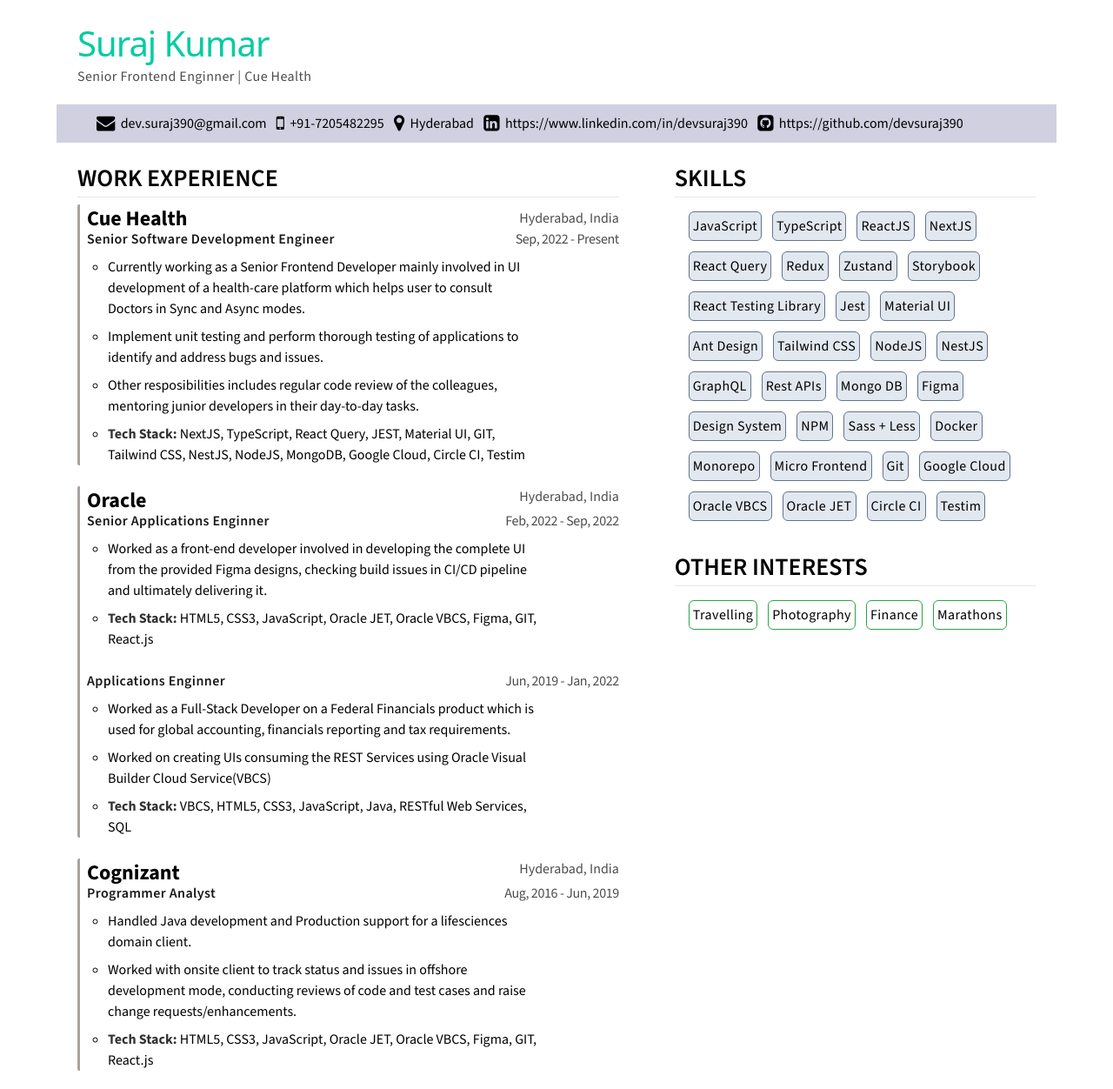
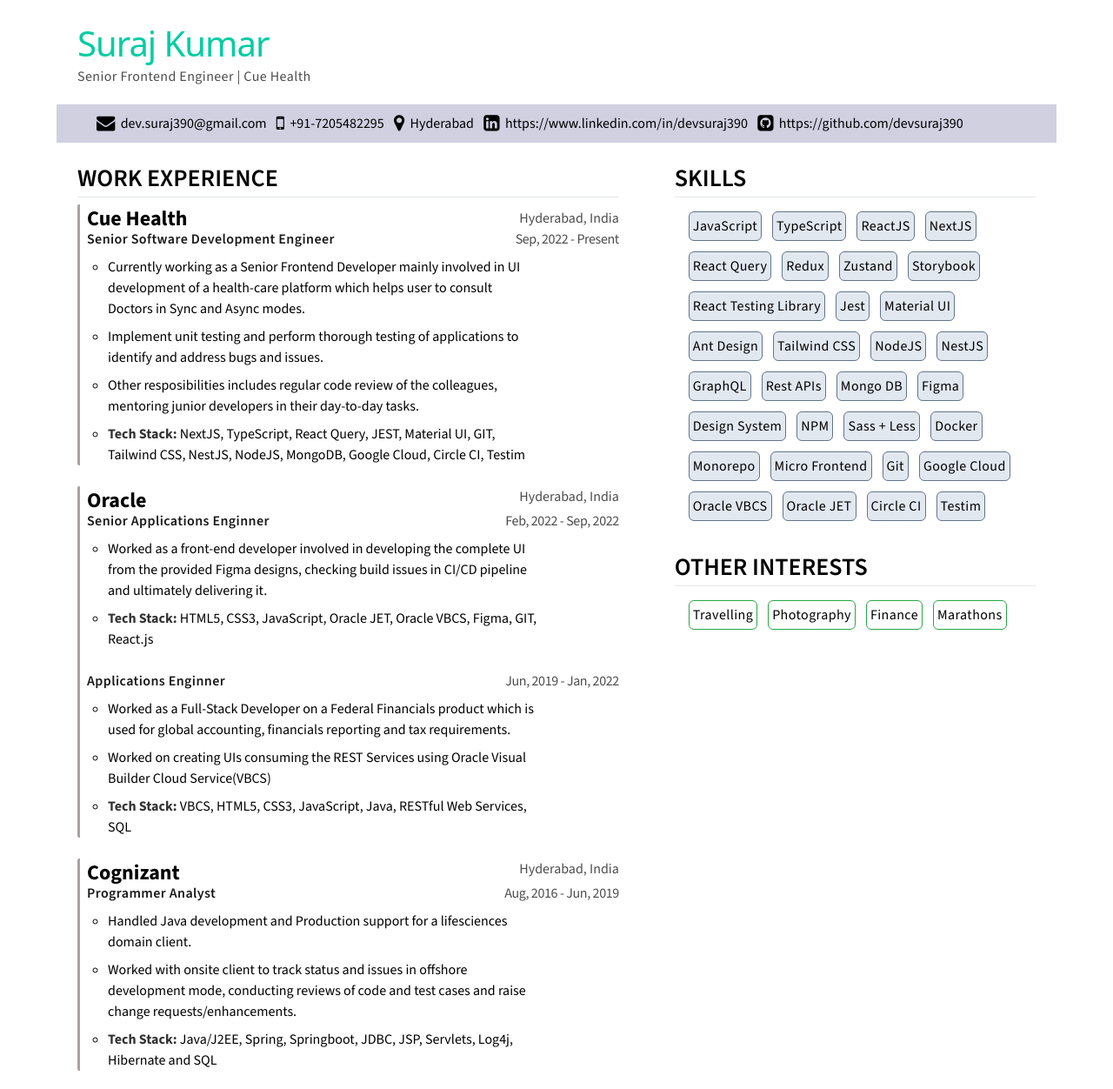
Before and after one commit to devsuraj390/Resume, a website: page src/index.html in a window 1280 px wide. Shown: the top 1252 px of the page at 87% size. Drawn offline with nearby package versions, Linux system fonts and the light colour scheme.

Commit message:
fix skill for cognizant.

```diff
--- a/src/index.html
+++ b/src/index.html
@@ -21,7 +21,7 @@
     <header>
         <div class="px-6 my-5">
             <h1 class="name">Suraj Kumar</h1>
-            <p class="current-designation-top">Senior Frontend Enginner | Cue Health</p>
+            <p class="current-designation-top">Senior Frontend Engineer | Cue Health</p>
         </div>
         <div class="contact-info-container">
             <div class="mt-2 mb-2 ml-10 space-x-2">
@@ -137,8 +137,8 @@
                                             requests/enhancements. </li>
                                         <li>
                                             <span class="tech-stack">Tech Stack:</span>
-                                            <span class="">HTML5, CSS3, JavaScript, Oracle JET, Oracle VBCS, Figma, GIT,
-                                                React.js </span>
+                                            <span class="">Java/J2EE, Spring, Springboot, JDBC, JSP, Servlets, Log4j,
+                                                Hibernate and SQL</span>
                                         </li>
                                 </div>
                             </div>
```
